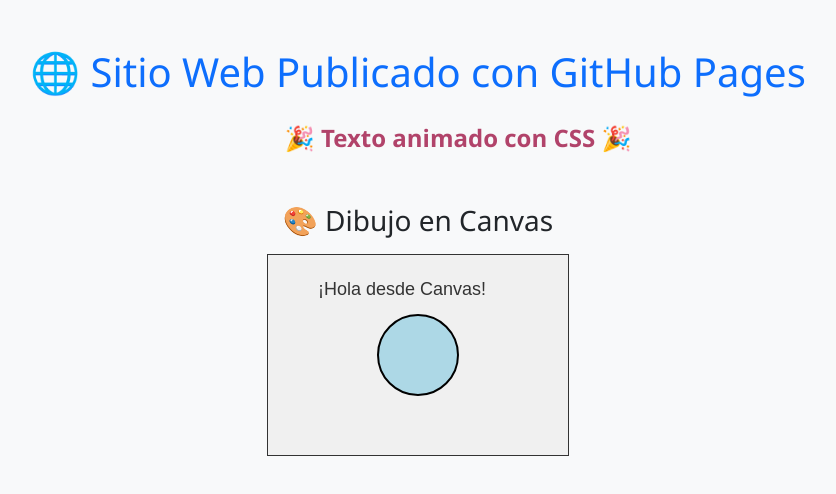
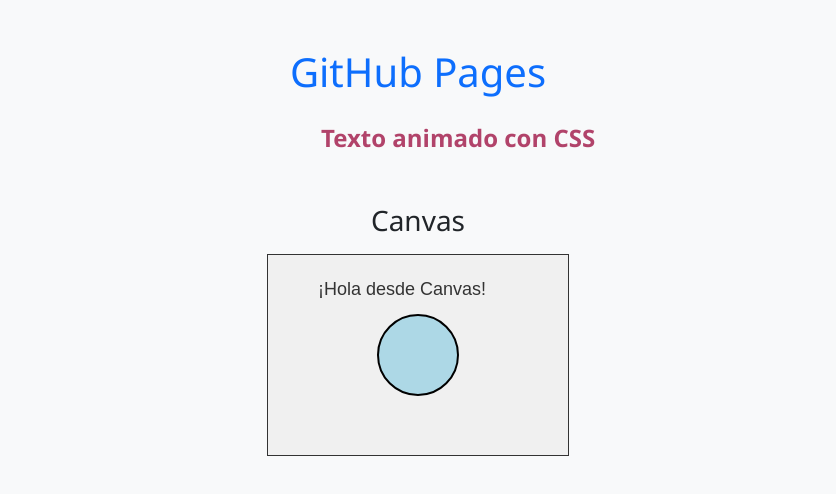
Before and after one commit to Donovandominguez28/Donovandominguez28.github.io, a plain HTML site: page index.html in a window 1280 px wide. Shown: the whole page, without its empty margins (222-1058 px from the left). Drawn offline with nearby package versions, Linux system fonts and the light colour scheme.

Commit message:
Update index.html

```diff
--- a/index.html
+++ b/index.html
@@ -14,13 +14,13 @@
 <body class="bg-light text-center py-5">
 
   <div class="container">
-    <h1 class="mb-4 text-primary">🌐 Sitio Web Publicado con GitHub Pages</h1>
+    <h1 class="mb-4 text-primary"> GitHub Pages</h1>
 
     <!-- Animación -->
-    <div class="animado mb-5">🎉 Texto animado con CSS 🎉</div>
+    <div class="animado mb-5"> Texto animado con CSS </div>
 
     <!-- Canvas -->
-    <h3 class="mb-3">🎨 Dibujo en Canvas</h3>
+    <h3 class="mb-3">Canvas</h3>
     <canvas id="miCanvas" width="300" height="200" style="border:1px solid #333;"></canvas>
   </div>
 
```
